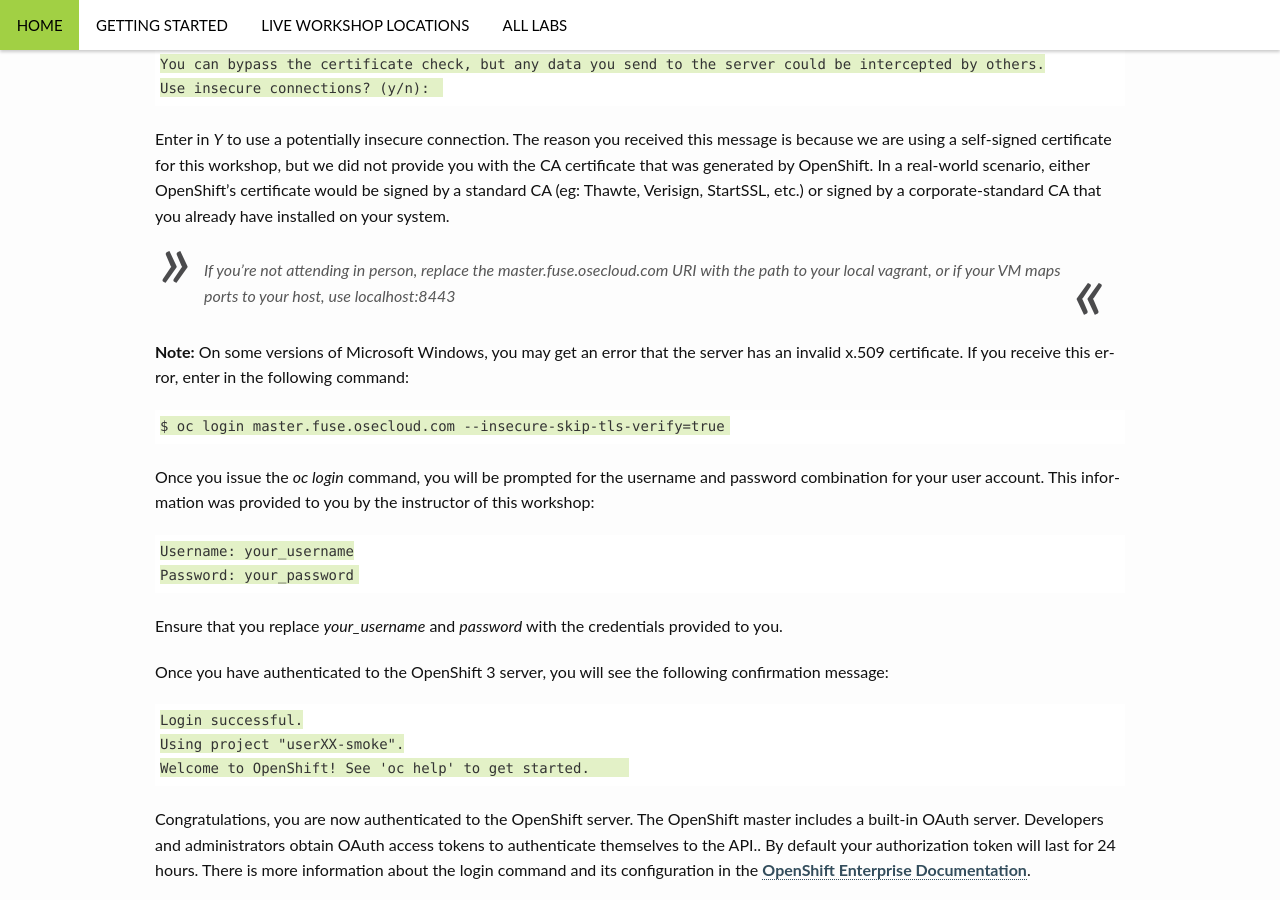
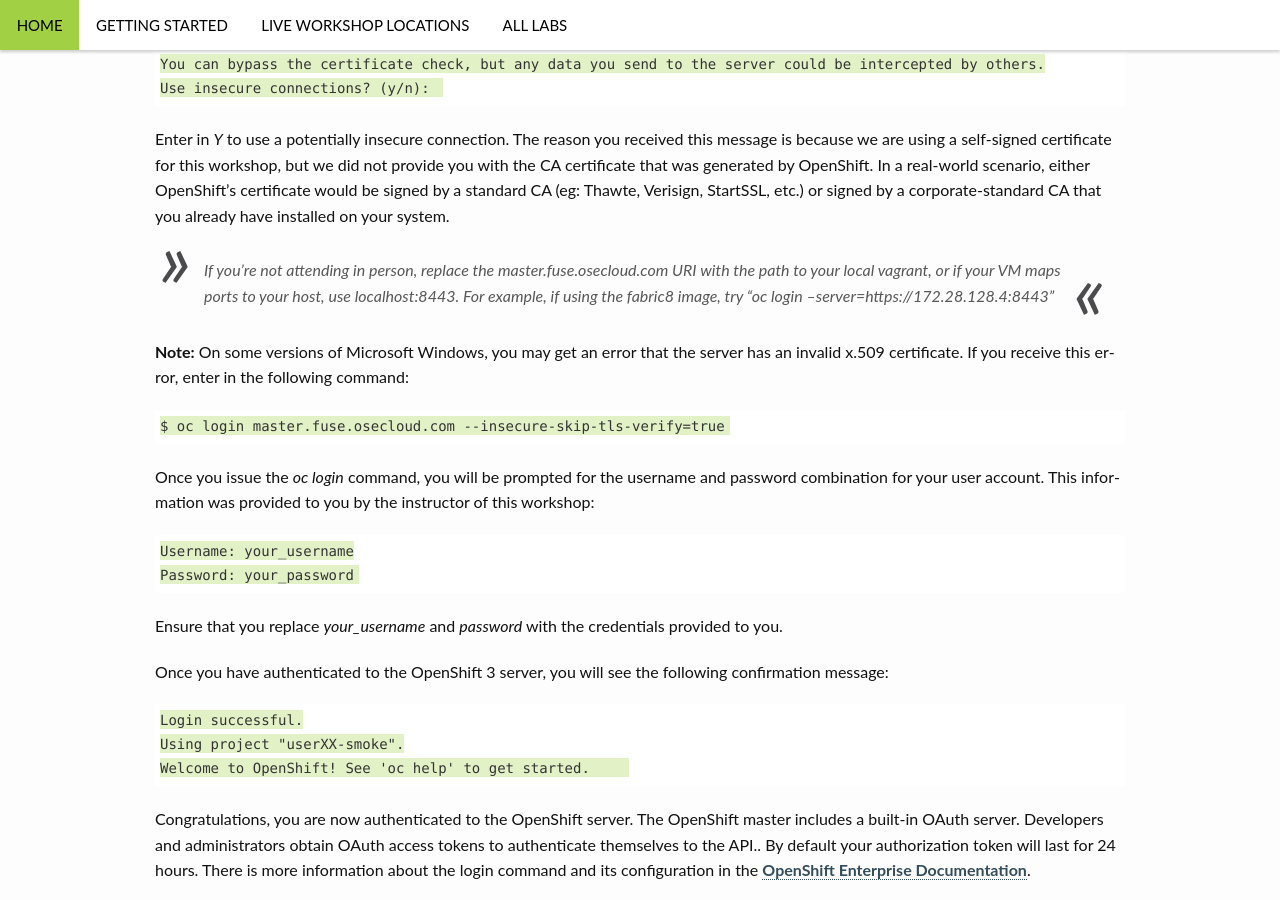
Before and after one commit to RedHatWorkshops/fuse-on-openshift, a Jekyll site: the page built from _posts/explore/2014-07-09-smoke-test.md, in a window 1280 px wide and 900 px high, scrolled down 686 px. Built offline with Jekyll 4.4.1, drawn with Linux system fonts in a browser that asks for light colours.

Commit message:
updated for fabric8 image running locally

```diff
--- a/_posts/explore/2014-07-09-smoke-test.md
+++ b/_posts/explore/2014-07-09-smoke-test.md
@@ -31,7 +31,7 @@
 signed by a standard CA (eg: Thawte, Verisign, StartSSL, etc.) or signed by a
 corporate-standard CA that you already have installed on your system.
 
-> If you're not attending in person, replace the master.fuse.osecloud.com URI with the path to your local vagrant, or if your VM maps ports to your host, use localhost:8443
+> If you're not attending in person, replace the master.fuse.osecloud.com URI with the path to your local vagrant, or if your VM maps ports to your host, use localhost:8443. For example, if using the fabric8 image, try "oc login --server=https://172.28.128.4:8443"
 
 **Note:** On some versions of Microsoft Windows, you may get an error that the server has an invalid x.509 certificate.  If you receive this error, enter in the following command:
 
```
